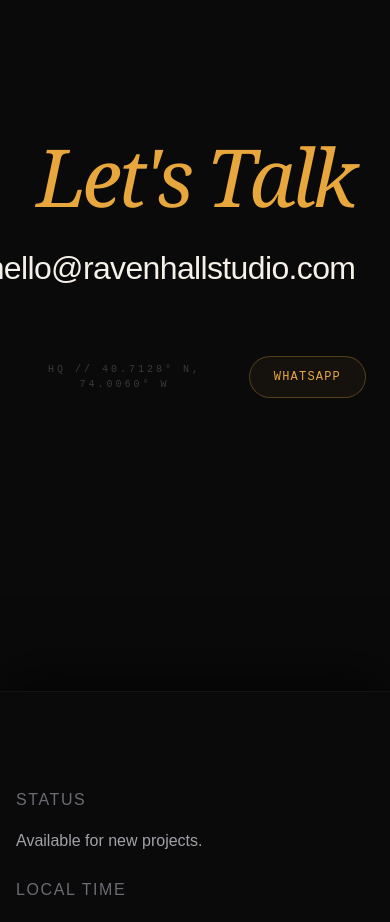
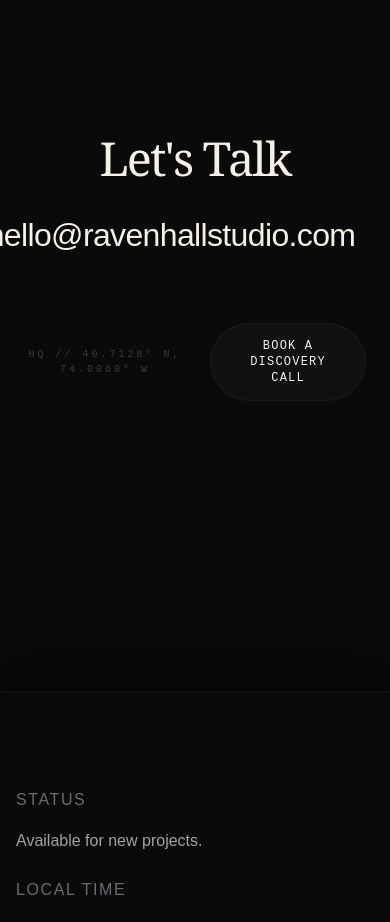
Before and after one commit to eliteishaan/portfolio, a Next.js app: page / in a window 390 px wide. Shown: the part 5180-6102 px from the top of the page. Built offline with nearby package versions, Linux system fonts and the light colour scheme; no server answers.

Commit message:
feat: phase 1.5 and 2 monolith and ui polish

```diff
--- a/components/layout/Header/Header.tsx
+++ b/components/layout/Header/Header.tsx
@@ -41,7 +41,7 @@ export const Header = React.forwardRef<HTMLElement, HeaderProps>(({ className, .
           <Magnetic>
             <a
               href="#contact"
-              className="bg-text-primary text-background hidden h-10 items-center justify-center rounded-full px-6 font-mono text-xs font-semibold tracking-widest transition-transform hover:scale-105 active:scale-95 md:flex"
+              className="bg-text-primary text-background hidden h-auto items-center justify-center rounded-full px-8 py-3.5 font-mono text-xs leading-none font-semibold tracking-widest transition-transform hover:scale-105 active:scale-95 md:flex"
             >
               START PROJECT
             </a>
--- a/components/ui/Button/Button.variants.ts
+++ b/components/ui/Button/Button.variants.ts
@@ -19,8 +19,8 @@ export const buttonVariants = cva(
       },
       size: {
         sm: 'h-8 px-3 text-xs',
-        md: 'h-10 px-4 py-2',
-        lg: 'h-12 px-8 text-base',
+        md: 'h-auto px-8 py-3.5 leading-none',
+        lg: 'h-12 px-10 text-base',
         icon: 'h-10 w-10',
       },
       fullWidth: {
--- a/components/ui/Preloader/Preloader.tsx
+++ b/components/ui/Preloader/Preloader.tsx
@@ -1,15 +1,19 @@
 'use client'
 
-import React, { useRef } from 'react'
+import React, { useRef, useState } from 'react'
 import { gsap, ScrollTrigger } from '@/lib/animation/gsap'
 import { useGSAP } from '@gsap/react'
 import { useReducedMotion } from '@/hooks/useReducedMotion'
+import { Canvas } from '@react-three/fiber'
+import * as THREE from 'three'
 
 export const Preloader = () => {
   const preloaderRef = useRef<HTMLDivElement>(null)
-  const boxRef = useRef<HTMLDivElement>(null)
+  const meshRef = useRef<THREE.Mesh>(null)
   const textRef = useRef<HTMLDivElement>(null)
+  const cameraRef = useRef<THREE.Group>(null)
   const prefersReducedMotion = useReducedMotion()
+  const [showCanvas, setShowCanvas] = useState(true)
 
   useGSAP(
     () => {
@@ -19,41 +23,55 @@ export const Preloader = () => {
       }
 
       // Initial States
-      gsap.set(boxRef.current, { y: '-100vh' })
+      if (meshRef.current) {
+        gsap.set(meshRef.current.position, { y: 15 }) // Drop from high up
+        gsap.set(meshRef.current.scale, { x: 1, y: 1, z: 1 })
+      }
       gsap.set(textRef.current, { clipPath: 'inset(0 50% 0 50%)', opacity: 0 })
 
       const tl = gsap.timeline({
         onComplete: () => {
           gsap.set(preloaderRef.current, { display: 'none', pointerEvents: 'none' })
+          setShowCanvas(false)
           ScrollTrigger.refresh()
         },
       })
 
       // 0.0s - 1.0s (The Drop)
+      if (meshRef.current && cameraRef.current) {
         tl.to(
-        boxRef.current,
+          meshRef.current.position,
           {
             y: 0,
             duration: 1.0,
             ease: 'expo.in',
+            onComplete: () => {
+              // Subtle camera shake on impact
+              if (cameraRef.current) {
+                gsap.fromTo(
+                  cameraRef.current.position,
+                  { y: 0.2, x: 0.1 },
+                  { y: 0, x: 0, duration: 0.1, ease: 'power4.out', clearProps: 'all' }
+                )
+              }
+            },
           },
           0
         )
 
-      // 1.0s - 1.3s (Hold) -> no tween needed, just schedule next tween at 1.3s
-
         // 1.3s - 2.1s (The Mechanical Expansion)
         tl.to(
-        boxRef.current,
+          meshRef.current.scale,
           {
-          scaleX: 12,
-          scaleY: 0.1,
-          opacity: 0,
+            x: 50, // Massive horizontal expansion
+            y: 0.1,
+            z: 0.1,
             duration: 0.8,
             ease: 'expo.inOut',
           },
           1.3
         )
+      }
 
       tl.to(
         textRef.current,
@@ -101,8 +119,28 @@ export const Preloader = () => {
           RAVENHALL
         </div>
 
-        {/* The Impact Box */}
-        <div ref={boxRef} className="impact-box absolute z-10 h-12 w-12 bg-white" />
+        {/* The 3D Monolith Canvas */}
+        {showCanvas && (
+          <div className="pointer-events-none absolute inset-0 z-10">
+            <Canvas camera={{ position: [0, 0, 10], fov: 35 }}>
+              <group ref={cameraRef}>
+                <spotLight
+                  position={[0, 10, 5]}
+                  angle={0.5}
+                  penumbra={1}
+                  intensity={5}
+                  color="#ffffff"
+                  castShadow
+                />
+                <ambientLight intensity={0.5} />
+                <mesh ref={meshRef}>
+                  <boxGeometry args={[1, 1, 1]} />
+                  <meshStandardMaterial color="#2a2a2a" metalness={0.9} roughness={0.2} />
+                </mesh>
+              </group>
+            </Canvas>
+          </div>
+        )}
       </div>
     </div>
   )
--- a/features/contact/components/Contact/Contact.tsx
+++ b/features/contact/components/Contact/Contact.tsx
@@ -1,7 +1,6 @@
 'use client'
 
 import React, { useRef } from 'react'
-import { CursorSpotlight } from '@/components/animation/CursorSpotlight'
 import { TYPOGRAPHY } from '@/lib/design-tokens/typography'
 import { cn } from '@/lib/utils'
 import { ArrowRight } from 'lucide-react'
@@ -35,13 +34,13 @@ export const Contact = () => {
       ref={containerRef}
       className="bg-background relative z-10 flex h-[100svh] w-full flex-col justify-center overflow-hidden py-24"
     >
-      <CursorSpotlight />
-
-      <div className="relative z-10 mx-auto flex w-full max-w-[1600px] flex-col items-center justify-center px-6 text-center md:px-12">
+      <div className="group/contact relative z-10 mx-auto flex w-full max-w-[1600px] flex-col items-center justify-center px-6 text-center md:px-12">
         {/* Massive Let's Talk */}
         <h2
-          className="text-accent font-serif tracking-tighter italic"
-          style={{ fontSize: 'clamp(5rem, 15vw, 15rem)', lineHeight: 0.9 }}
+          className={cn(
+            TYPOGRAPHY.display,
+            'text-text-primary transition-opacity duration-500 group-has-[.email-link:hover]/contact:opacity-20'
+          )}
         >
           Let&apos;s Talk
         </h2>
@@ -51,7 +50,7 @@ export const Contact = () => {
           <Magnetic>
             <a
               href={`mailto:${CONTACT_CONTENT.email}`}
-              className="text-text-primary hover:text-accent group flex items-center justify-center gap-4 font-sans transition-colors duration-500"
+              className="email-link text-text-primary group flex items-center justify-center gap-4 font-sans transition-colors duration-500"
               style={{
                 fontSize: 'clamp(2rem, 5vw, 5rem)',
                 fontWeight: 300,
@@ -64,17 +63,15 @@ export const Contact = () => {
           </Magnetic>
         </div>
 
-        <div className="mt-16 flex items-center gap-6">
+        <div className="mt-16 flex items-center gap-6 transition-opacity duration-500 group-has-[.email-link:hover]/contact:opacity-20">
           <p className={cn(TYPOGRAPHY.metadata, 'opacity-50')}>HQ // 40.7128° N, 74.0060° W</p>
           <Magnetic>
             <a
-              href={CONTACT_CONTENT.socials.find((s) => s.label === 'WhatsApp')?.href || '#'}
-              target="_blank"
-              rel="noreferrer"
-              className="border-accent/30 bg-accent/5 hover:bg-accent/10 flex items-center gap-3 rounded-full border px-6 py-3 transition-colors"
+              href="mailto:hello@ravenhall.com"
+              className="border-border/40 bg-surface hover:bg-surface-elevated flex items-center gap-3 rounded-full border px-8 py-3.5 leading-none transition-colors"
             >
-              <span className="text-accent font-mono text-xs tracking-widest uppercase">
-                WhatsApp
+              <span className="text-text-primary font-mono text-xs tracking-widest uppercase">
+                Book a Discovery Call
               </span>
             </a>
           </Magnetic>
```
Lines whose indentation alone changed are shown as unchanged.
